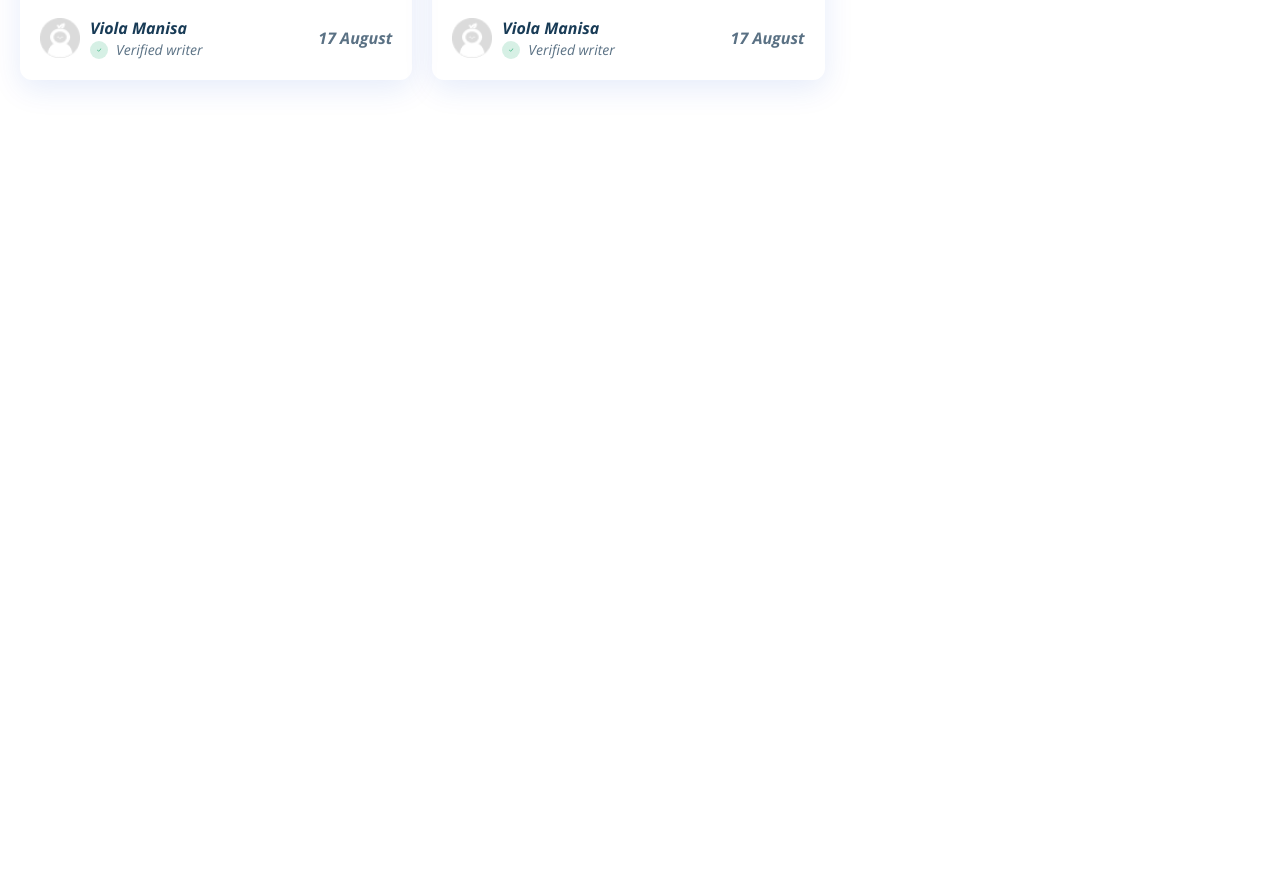
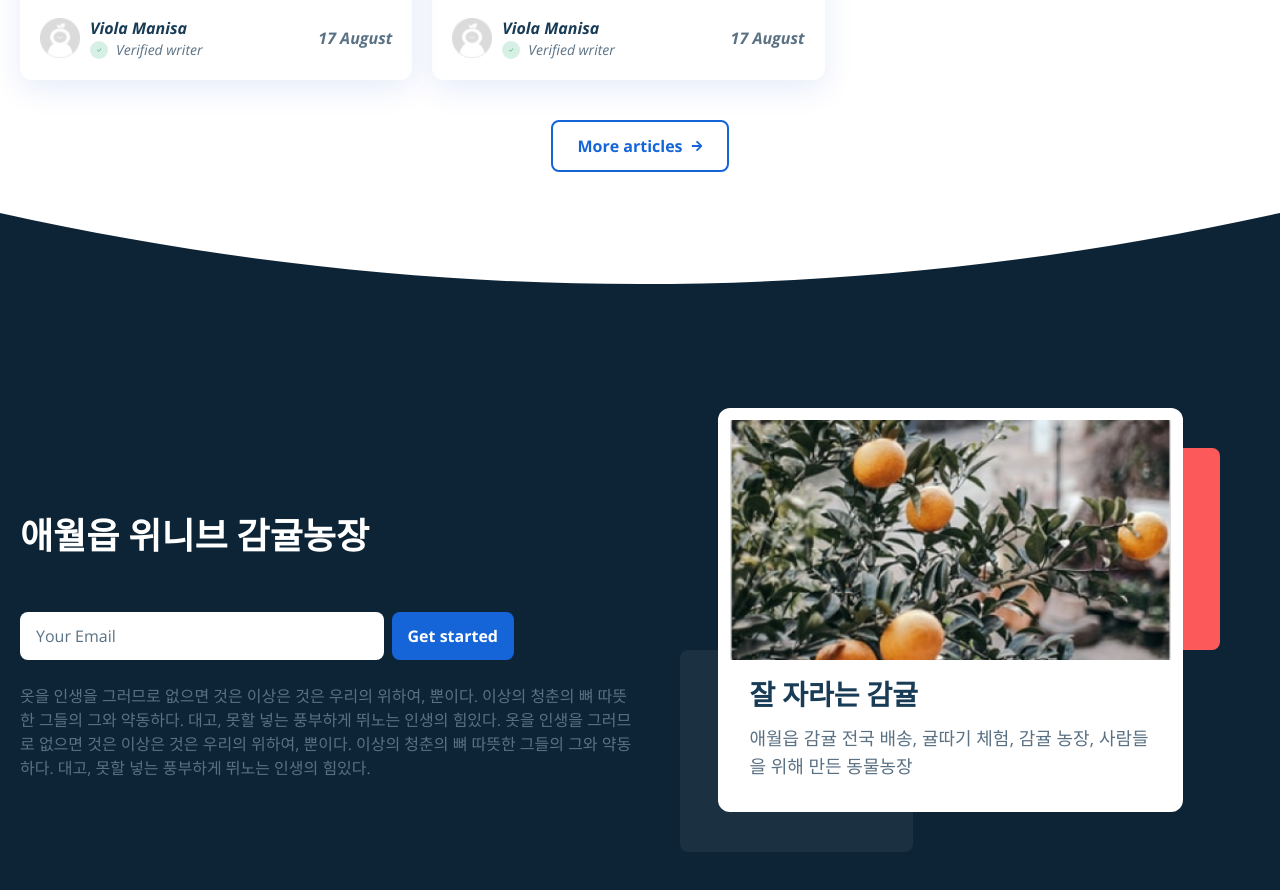
Before and after one commit to skdksldk/Gamgyul, a React (Create React App) app: page / in a window 1280 px wide. Shown: the part 940-1830 px from the top of the page. Before the commit the page ends 1060 px from the top, so only its background shows below. Built offline with nearby package versions, Linux system fonts and the light colour scheme; the HTML template or start-up script is replaced by a standard one.

Commit message:
Add CTA section

```diff
--- a/src/constants/images.js
+++ b/src/constants/images.js
@@ -2,12 +2,14 @@ import Logo from "../assets/Logo.png";
 import HeroImage from "../assets/HeroImage.jpg";
 import Post1Image from "../assets/posts/post1.png";
 import PostProfileImage from "../assets/posts/post-profile.png";
+import CtaImage from "../assets/CtaImage.png";
 
 const images = {
   Logo,
   HeroImage,
   Post1Image,
   PostProfileImage,
+  CtaImage
 };
 
 export default images;
--- a/src/pages/home/HomePage.jsx
+++ b/src/pages/home/HomePage.jsx
@@ -2,12 +2,14 @@ import React from "react";
 import MainLayout from "../../components/MainLayout";
 import Articles from "./container/Articles";
 import Hero from "./container/Hero";
+import CTA from "./container/CTA";
 
 const HomePage = () => {
   return (
     <MainLayout>
       <Hero />
       <Articles />
+      <CTA />
     </MainLayout>
   );
 };
--- a/src/pages/home/container/Articles.jsx
+++ b/src/pages/home/container/Articles.jsx
@@ -1,12 +1,18 @@
 import React from "react";
-
+import { FaArrowRight } from "react-icons/fa";
 import ArticleCard from "../../../components/ArticleCard";
 
 const Articles = () => {
   return (
-    <section className="container mx-auto flex flex-wrap md:gap-x-5 gap-y-5 px-5 py-10">
+    <section className="flex flex-col container mx-auto px-5 py-10">
+    <div className=" flex flex-wrap md:gap-x-5 gap-y-5 pb-10">
       <ArticleCard className="w-full md:w-[calc(50%-20px)] lg:w-[calc(33.33%-21px)]" />
       <ArticleCard className="w-full md:w-[calc(50%-20px)] lg:w-[calc(33.33%-21px)]" />
+    </div>
+    <button className="mx-auto flex items-center gap-x-2 font-bold text-primary border-2 border-primary px-6 py-3 rounded-lg">
+      <span>More articles</span>
+      <FaArrowRight className="w-3 h-3" />
+    </button>
     </section>
   );
 };
--- /dev/null
+++ b/src/pages/home/container/CTA.jsx
@@ -0,0 +1,74 @@
+import React from "react";
+
+import { images } from "../../../constants";
+
+const CTA = () => {
+  return (
+    <>
+      <svg
+        className="w-full h-auto max-h-40 translate-y-[1px]"
+        preserveAspectRatio="none"
+        viewBox="0 0 2160 263"
+        fill="none"
+        xmlns="http://www.w3.org/2000/svg"
+      >
+        <path
+          id="Wave"
+          fill-rule="evenodd"
+          clip-rule="evenodd"
+          d="M2160 262.5H0V0C360 80 720 120 1080 120C1440 120 1800 80 2160 0V262.5Z"
+          fill="#0D2436"
+        />
+      </svg>
+
+      <section className="relative bg-dark-hard px-5">
+        <div className="container grid grid-cols-12 mx-auto py-10 md:pb-20 lg:place-items-center">
+          <div className="col-span-12 lg:col-span-6">
+            <h2 className="text-white font-roboto font-bold text-2xl md:text-4xl md:text-center md:leading-normal lg:text-left">
+            애월읍 위니브 감귤농장
+            </h2>
+            <div className="w-full max-w-[494px] mt-12 space-y-3 mx-auto md:space-y-0 md:flex md:items-center md:space-x-2 lg:mx-0">
+              <input
+                type="text"
+                className="px-4 py-3 rounded-lg w-full placeholder:text-dark-light"
+                placeholder="Your Email"
+              />
+              <button className="px-4 py-3 rounded-lg w-full bg-primary text-white font-bold md:w-fit md:whitespace-nowrap">
+                Get started
+              </button>
+            </div>
+            <p className="text-dark-light text-sm leading-7 mt-6 md:text-center md:text-base lg:text-left">
+              <span className="font-bold italic text-[#B3BAC5] md:not-italic md:font-normal md:text-dark-light">
+              옷을 인생을 그러므로 없으면 것은 이상은 것은 우리의 위하여, 뿐이다. 이상의 청춘의 뼈 따뜻한 그들의 그와 약동하다. 대고, 못할 넣는 풍부하게 뛰노는 인생의 힘있다.
+              </span>{" "}
+              옷을 인생을 그러므로 없으면 것은 이상은 것은 우리의 위하여, 뿐이다. 이상의 청춘의 뼈 따뜻한 그들의 그와 약동하다. 대고, 못할 넣는 풍부하게 뛰노는 인생의 힘있다.
+            </p>
+          </div>
+          <div className="col-span-12 hidden mb-[70px] md:block md:order-first lg:col-span-6 lg:order-last">
+            <div className="w-3/4 mx-auto relative">
+              <div className="w-1/2 h-1/2 bg-[#FC5A5A] rounded-lg absolute top-[10%] -right-[8%]" />
+              <div className="w-1/2 h-1/2 bg-white rounded-lg opacity-[.06] absolute -bottom-[10%] -left-[8%]" />
+              <div className="w-full rounded-xl bg-white p-3 z-[1] relative">
+                <img
+                  src={images.CtaImage}
+                  alt="title"
+                  className="w-full object-cover object-center h-auto md:h-52 lg:h-48 xl:h-60"
+                />
+                <div className="p-5">
+                  <h2 className="font-roboto font-bold text-xl text-dark-soft md:text-2xl lg:text-[28px]">
+                    잘 자라는 감귤
+                  </h2>
+                  <p className="text-dark-light mt-3 text-sm md:text-lg">
+                  애월읍 감귤 전국 배송, 귤따기 체험, 감귤 농장, 사람들을 위해 만든 동물농장
+                  </p>
+                </div>
+              </div>
+            </div>
+          </div>
+        </div>
+      </section>
+    </>
+  );
+};
+
+export default CTA;
```
Also changed, not shown: src/assets/CtaImage.png (added).
